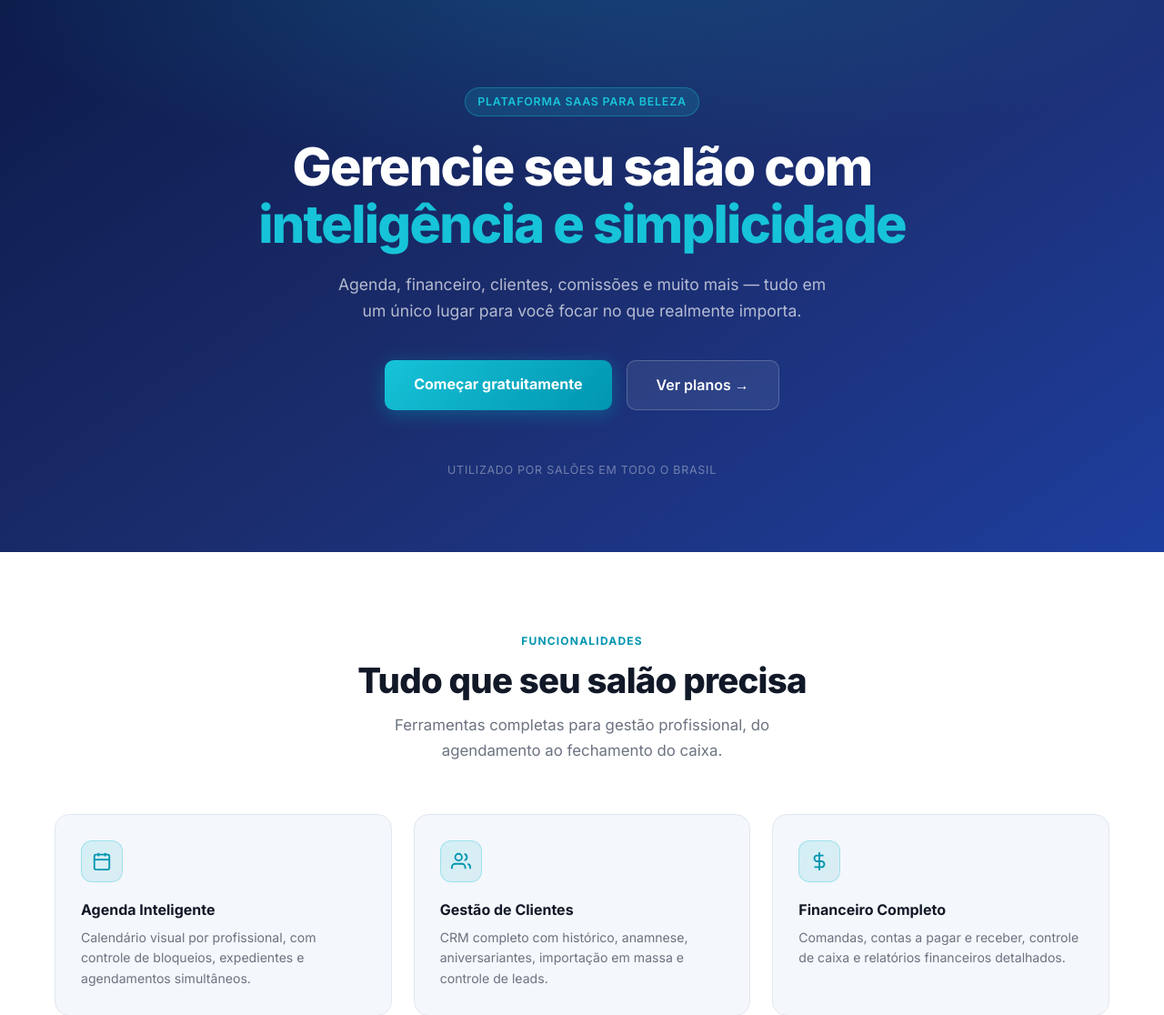
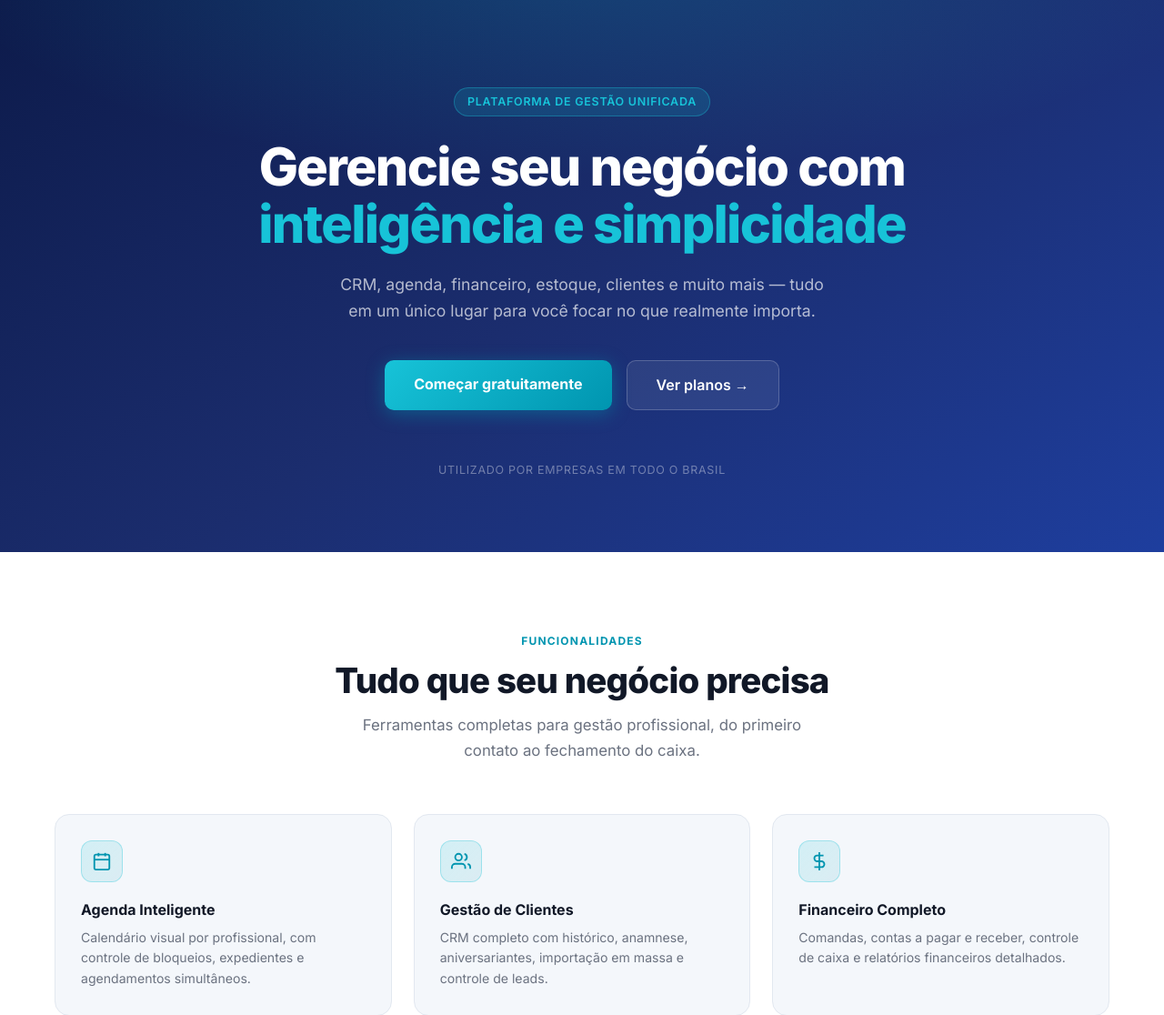
Before and after one commit to eliasandradep/unitto, a Flask app: page / in a window 1280 px wide. Shown: the part 67-1183 px from the top of the page at 91% size. Run offline with Flask 3, Linux system fonts and the light colour scheme; data that the repository does not hold is empty.

Commit message:
feat: landing page — textos genéricos, sem referência a salão de beleza

```diff
--- a/templates/landing.html
+++ b/templates/landing.html
@@ -3,7 +3,7 @@
 <head>
   <meta charset="UTF-8" />
   <meta name="viewport" content="width=device-width, initial-scale=1.0" />
-  <title>Unitto — Plataforma de Gestão para Salões de Beleza</title>
+  <title>Unitto — Plataforma de Gestão Unificada</title>
   <link rel="preconnect" href="https://fonts.googleapis.com" />
   <link href="https://fonts.googleapis.com/css2?family=Inter:wght@400;500;600;700;800&display=swap" rel="stylesheet" />
   <link rel="stylesheet" href="{{ url_for('static', filename='css/landing.css') }}" />
@@ -34,19 +34,19 @@
 
 <!-- ── Hero ────────────────────────────────────────────────── -->
 <section class="hero">
-  <div class="hero__badge">Plataforma SaaS para Beleza</div>
+  <div class="hero__badge">Plataforma de Gestão Unificada</div>
   <h1 class="hero__title">
-    Gerencie seu salão com<br />
+    Gerencie seu negócio com<br />
     <span>inteligência e simplicidade</span>
   </h1>
   <p class="hero__sub">
-    Agenda, financeiro, clientes, comissões e muito mais — tudo em um único lugar para você focar no que realmente importa.
+    CRM, agenda, financeiro, estoque, clientes e muito mais — tudo em um único lugar para você focar no que realmente importa.
   </p>
   <div class="hero__actions">
     <a href="{{ url_for('signup.signup') }}" class="btn-hero-primary">Começar gratuitamente</a>
     <a href="#planos" class="btn-hero-secondary">Ver planos →</a>
   </div>
-  <div class="hero__logos">Utilizado por salões em todo o Brasil</div>
+  <div class="hero__logos">Utilizado por empresas em todo o Brasil</div>
 </section>
 
 <!-- ── Funcionalidades ──────────────────────────────────────── -->
@@ -54,8 +54,8 @@
   <div class="container">
     <div class="features-head">
       <p class="section__label">Funcionalidades</p>
-      <h2 class="section__title">Tudo que seu salão precisa</h2>
-      <p class="section__sub">Ferramentas completas para gestão profissional, do agendamento ao fechamento do caixa.</p>
+      <h2 class="section__title">Tudo que seu negócio precisa</h2>
+      <p class="section__sub">Ferramentas completas para gestão profissional, do primeiro contato ao fechamento do caixa.</p>
     </div>
 
     <div class="features-grid">
@@ -350,8 +350,8 @@
 <!-- ── CTA Banner ───────────────────────────────────────────── -->
 <section class="cta-banner">
   <div class="container">
-    <h2 class="cta-banner__title">Pronto para transformar sua gestão?</h2>
-    <p class="cta-banner__sub">Comece hoje e veja a diferença em poucos dias.</p>
+    <h2 class="cta-banner__title">Pronto para centralizar sua gestão?</h2>
+    <p class="cta-banner__sub">Comece hoje e tenha controle total do seu negócio em um só lugar.</p>
     <div class="cta-banner__actions">
       <a href="{{ url_for('signup.signup') }}" class="btn-hero-primary">Criar conta grátis</a>
       <a href="{{ url_for('admin.login') }}" class="btn-hero-secondary">Já tenho uma conta</a>
```
